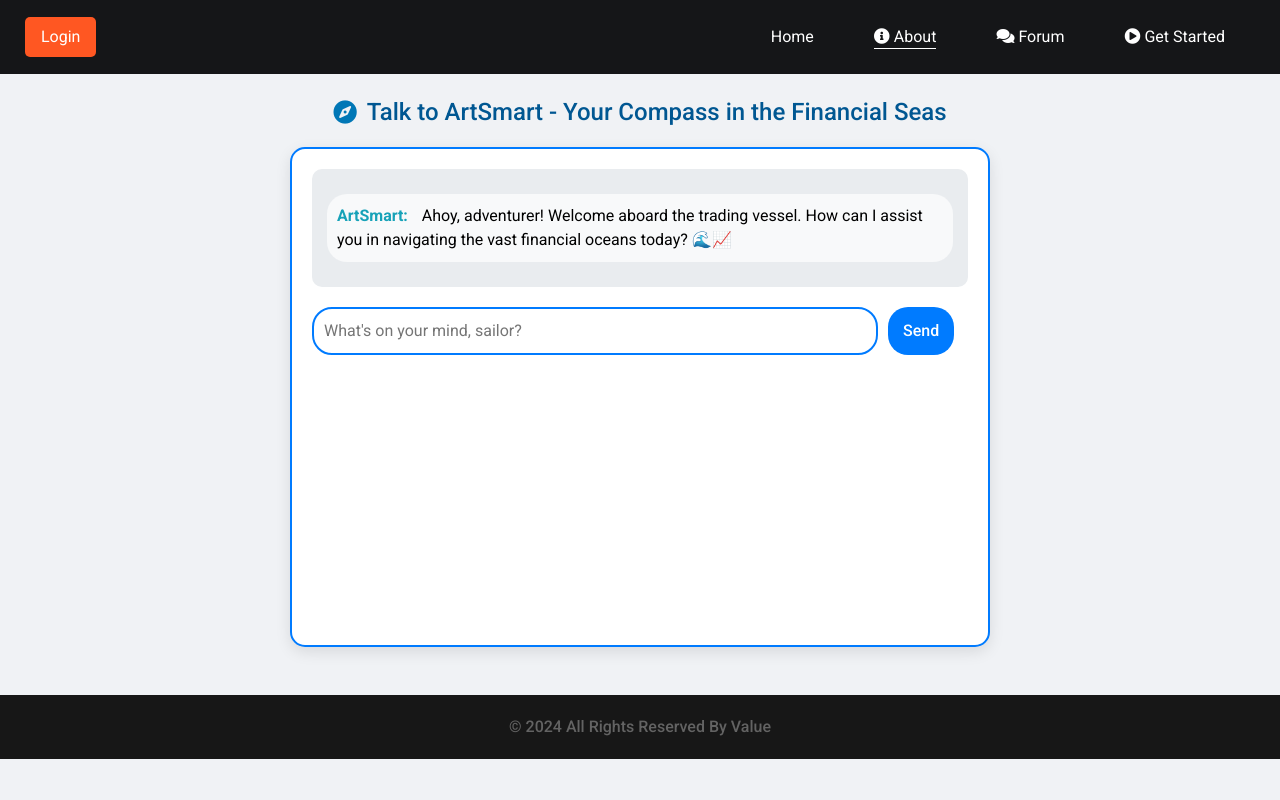
After one commit to MedAmirSoltani/trading-agent, a Django app: page /chat/ in a window 1280 px wide. The commit adds this page. Run offline with Django 4.2, Linux system fonts and the light colour scheme; some libraries are stand-ins or nearby versions.

Commit message:
artsmart

```diff
--- a/core/templates/about.html
+++ b/core/templates/about.html
@@ -192,11 +192,11 @@
           <div class="btn-box">
             {% if user.is_authenticated %}
             <a href="{% url 'how' %}">
-              Get Started
+              <i class="fas fa-play-circle"></i> Get Started
             </a>
             {% else %}
             <a href="{% url 'login' %}">
-              Get Started
+              <i class="fas fa-play-circle"></i> Get Started
             </a>
             {% endif %}
           </div>
--- /dev/null
+++ b/core/templates/chat.html
@@ -0,0 +1,454 @@
+
+
+{% load static %}
+<!DOCTYPE html>
+<html>
+  <style>
+    /* Add this CSS to style the dropdown menu */
+  .dropdown {
+    position: relative;
+    display: inline-block;
+  }
+  /* CSS for dropdown button */
+  .dropdown-btn {
+    background-color: transparent;
+    border: none;
+    color: #fff;
+    cursor: pointer;
+    padding: 10px 20px;
+    font-size: 16px;
+    text-transform: capitalize; /* Capitalize the first letter of the name */
+    display: flex;
+    align-items: center;
+  }
+
+  .dropdown-btn:hover,
+  .dropdown-btn:focus {
+    background-color: rgba(255, 255, 255, 0.1); /* Lighten the background color on hover */
+  }
+
+  /* CSS for dropdown content */
+  .dropdown-content {
+    display: none;
+    position: absolute;
+    background-color: #333; /* Background color of the dropdown content */
+    min-width: 160px;
+    z-index: 1;
+  }
+
+  .dropdown-content a {
+    color: #fff; /* Text color of the links */
+    padding: 12px 16px;
+    text-decoration: none;
+    display: block;
+  }
+
+  .dropdown-content a:hover {
+    background-color: #555; /* Darken the background color of the link on hover */
+  }
+
+  /* Show the dropdown content when the dropdown button is hovered over */
+  .dropdown:hover .dropdown-content {
+    display: block;
+
+  }
+  /* CSS for login button */
+  .login-btn {
+    background-color: #ff5722; /* Background color of the button */
+    color: #fff; /* Text color of the button */
+    border: none;
+    border-radius: 5px;
+    padding: 10px 20px;
+    font-size: 16px;
+    cursor: pointer;
+    transition: background-color 0.3s ease; /* Smooth transition for hover effect */
+  }
+
+  .login-btn:hover {
+    background-color: #ff7043; /* Darker background color on hover */
+  }
+
+  .login-btn:focus {
+    outline: none; /* Remove the default focus outline */
+  }
+
+  </style>
+     <!-- Link to Font Awesome CSS -->
+     <link rel="stylesheet" href="https://cdnjs.cloudflare.com/ajax/libs/font-awesome/5.15.4/css/all.min.css">
+     <!-- Link to custom CSS file -->
+     <link rel="stylesheet" href="{% static 'css/navbar.css' %}">
+<head>
+  <!-- Basic -->
+  <meta charset="utf-8" />
+  <meta http-equiv="X-UA-Compatible" content="IE=edge" />
+  <!-- Mobile Metas -->
+  <meta name="viewport" content="width=device-width, initial-scale=1, shrink-to-fit=no" />
+  <!-- Site Metas -->
+  <meta name="keywords" content="" />
+  <meta name="description" content="" />
+  <meta name="author" content="" />
+
+  <title>Value</title>
+
+  <!-- slider stylesheet -->
+  <!-- slider stylesheet -->
+  <link rel="stylesheet" type="text/css"
+    href="https://cdnjs.cloudflare.com/ajax/libs/OwlCarousel2/2.3.4/assets/owl.carousel.min.css" />
+
+  <!-- bootstrap core css -->
+  <link rel="stylesheet" type="text/css" href="{% static 'css/bootstrap.css' %}" />
+
+  <!-- fonts style -->
+  <link href="https://fonts.googleapis.com/css?family=Roboto:400,700&display=swap" rel="stylesheet" />
+  <!-- Custom styles for this template -->
+  <link href=" {% static 'css/style.css' %}" rel="stylesheet" />
+
+  <!-- responsive style -->
+  <link href="{% static 'css/responsive.css' %}" rel="stylesheet" />
+</head>
+<link rel="stylesheet" href="https://cdnjs.cloudflare.com/ajax/libs/font-awesome/5.15.4/css/all.min.css">
+<body>
+  <div>
+    <!-- Header section starts -->
+    <header class="header_section">
+      <div class="container-fluid">
+        <nav class="navbar navbar-expand-lg custom_nav-container">
+          <li class="nav-item dropdown">
+            <!-- Dropdown menu for user authentication -->
+            {% if user.is_authenticated %}
+            <div class="dropdown">
+                <button class="dropdown-btn">Welcome, {{ user.first_name }} <i class="fas fa-caret-down"></i></button>
+                <div class="dropdown-content">
+                  <a href="{% url 'profile' %}"><i class="fas fa-user"></i> Profile</a>
+                  <a href="{% url 'update_preferences' %}"><i class="fas fa-cog"></i> Preferences</a>
+                  <a href="{% url 'logout' %}"><i class="fas fa-sign-out-alt"></i> Logout</a>
+                </div>
+            </div>
+            {% else %}
+            <a class="nav-link login-btn" href="{% url 'login' %}">Login</a>
+            {% endif %}
+          </li>
+          <button class="navbar-toggler" type="button" data-toggle="collapse" data-target="#navbarSupportedContent"
+            aria-controls="navbarSupportedContent" aria-expanded="false" aria-label="Toggle navigation">
+            <span class="navbar-toggler-icon"></span>
+          </button>
+
+          <div class="collapse navbar-collapse" id="navbarSupportedContent">
+            <div class="d-flex ml-auto flex-column flex-lg-row align-items-center">
+              <ul class="navbar-nav">
+                <li class="nav-item">
+                  <a class="nav-link" href="{% url 'home' %}">Home <span class="sr-only">(current)</span></a>
+                </li>
+                <li class="nav-item active">
+                  <a class="nav-link" href="{% url 'about' %}"> <i class="fas fa-info-circle"></i> About </a>
+                </li>
+                <li class="nav-item">
+                  {% if user.is_authenticated %}
+                  <a class="nav-link" href="{% url 'forum' %}"> <i class="fas fa-comments"></i> Forum </a>
+                  {% else %}
+                  <a class="nav-link" href="{% url 'login' %}"> <i class="fas fa-comments"></i> Forum </a>
+                  {% endif %}
+                </li>
+
+                <li class="nav-item">
+                  {% if user.is_authenticated %}
+                  <a class="nav-link" href="{% url 'how' %}"> <i class="fas fa-play-circle"></i> Get Started </a>
+                  {% else %}
+                  <a class="nav-link" href="{% url 'login' %}"> <i class="fas fa-play-circle"></i> Get Started </a>
+                  {% endif %}
+                </li>
+                {% if user.is_authenticated %}
+                <li class="nav-item">
+                  <a class="nav-link"> <i class="fas fa-money-bill-wave"></i> Available Funds: {{ user.preferences.available_funds }}  TND </a>
+                </li>
+                {% endif %}
+              </ul>
+            </div>
+          </div>
+        </nav>
+      </div>
+    </header>
+    <!-- end header section -->
+
+
+
+
+
+
+
+
+
+
+
+
+
+
+
+
+
+
+
+
+
+
+
+
+
+<html lang="en">
+    <head>
+        <meta charset="UTF-8">
+        <meta name="viewport" content="width=device-width, initial-scale=1.0">
+        <link href="https://fonts.googleapis.com/css2?family=Roboto:wght@400;500&display=swap" rel="stylesheet">
+        <style>
+            body {
+                font-family: 'Roboto', sans-serif;
+                background-color: #f0f2f5; /* Lighter background */
+                margin: 0;
+            }
+
+            .container {
+                display: flex;
+                justify-content: center;
+                align-items: center;
+                flex-direction: column;
+                max-width: 1200px;
+                margin: auto;
+            }
+
+            .chat-box {
+                width: 100%; /* Responsive width */
+                max-width: 700px; /* Max width */
+                height: 500px;
+                background-color: #ffffff;
+                border: 2px solid #007bff; /* Themed border */
+                border-radius: 15px; /* Rounded corners */
+                box-shadow: 0 5px 15px rgba(0, 0, 0, 0.1);
+                padding: 20px;
+                box-sizing: border-box;
+                overflow-y: scroll;
+            }
+
+            #chat-messages {
+                background-color: #e9ecef; /* Changed for a softer color */
+                border-radius: 10px;
+                padding: 15px;
+                margin-bottom: 20px;
+                max-height: 400px;
+                overflow-y: scroll;
+            }
+
+            #chat-messages p {
+                margin: 10px 0; /* Adjusted spacing */
+                padding: 10px;
+                border-radius: 20px; /* More pronounced rounded corners */
+            }
+
+            #chat-messages .user-message {
+                background-color: #007bff;
+                color: white;
+                text-align: right;
+            }
+
+            #chat-messages .bot-message {
+                background-color: #f8f9fa;
+                color: black;
+                text-align: left;
+            }
+
+            .bot-name {
+                color: #17a2b8; /* Adjusted color for visibility */
+                font-weight: bold;
+                margin-right: 10px;
+            }
+
+            #user-message {
+                width: calc(100% - 90px); /* Adjusted width to fit better */
+                padding: 10px;
+                border-radius: 20px;
+                border: 2px solid #007bff; /* Themed border */
+                margin-right: 10px;
+            }
+
+            #send-button {
+                padding: 10px 15px;
+                border-radius: 20px;
+                border: none;
+                background-color: #007bff;
+                color: white;
+                cursor: pointer;
+                font-weight: 500;
+            }
+
+            img {
+                width: 100%;
+                max-width: 200px; /* Adjusted max width for better scaling */
+                margin-top: 20px; /* Added some top margin */
+            }
+
+      h2 {
+    color: #005792; /* Adjust the color to fit your design */
+    font-size: 24px; /* Adjust based on your preference */
+    text-align: center; /* Center-aligns the heading */
+    margin-bottom: 20px; /* Adds some space below the heading */
+    display: flex; /* Enables flexbox for aligning icon and text */
+    justify-content: center; /* Centers the content horizontally */
+    align-items: center; /* Centers the content vertically */
+    gap: 10px; /* Adds space between the icon and text */
+}
+
+h2 i {
+    color: #0077B6; /* You might want to use a different color for the icon */
+}
+        </style>
+    </head>
+    <br>
+    <body>
+
+    <div class="container">
+        <h2><i class="fas fa-compass"></i> Talk to ArtSmart - Your Compass in the Financial Seas</h2>        <div class="chat-box">
+            <div id="chat-messages"></div>
+            <div style="display: flex;">
+                <input type="text" id="user-message" placeholder="What's on your mind, sailor?">
+                <button id="send-button">Send</button>
+            </div>
+        </div>
+    </div>
+    </body>
+    <br> <br>
+<script>
+        window.onload = function() {
+        const chatMessages = document.getElementById('chat-messages');
+        const welcomeMessage = document.createElement('p');
+        welcomeMessage.classList.add('bot-message');
+        welcomeMessage.innerHTML = `<span class="bot-name">ArtSmart:</span> Ahoy, adventurer! Welcome aboard the trading vessel. How can I assist you in navigating the vast financial oceans today? 🌊📈`;
+        chatMessages.appendChild(welcomeMessage);
+    };
+    const userMessage = document.getElementById('user-message');
+    const sendButton = document.getElementById('send-button');
+    const chatMessages = document.getElementById('chat-messages');
+
+// Expanded and creatively enhanced responses for the chatbot
+
+const responses = {
+    "hello": "Ahoy, Trader! Captain ArtSmart at your service. Ready to conquer the financial seas? 🏴‍☠️ Let's chart a course to treasure!",
+    "thanks": "You're welcome! If gratitude were currency, you just made me a billionaire! 💰 What's next on our adventure?",
+    // Added creative responses for an engaging experience
+    "portfolio optimization": "Imagine your portfolio as a garden. We're here to pick the best plants (investments) that not only look spectacular together but also thrive well. 🌻📈 Let's cultivate your financial Eden!",
+    "how to navigate": "Navigating here is easier than finding a big dipper in a clear night sky! 🌌 Use the top compass (navigation bar) to sail through the ocean of knowledge. Seek treasures in the 'Learn' cove.",
+    "trading questions": "Curious about the mystical arts of trading? From the swift day trading spells to the powerful long-term investment incantations, I'm your wizardly guide. 🧙‍♂️✨",
+    "risk management": "Think of managing risk like packing an umbrella. ☂️ Sometimes it rains (market drops), and we gotta stay dry (protect our investments). Let's build your financial weather forecast!",
+    "financial instruments": "In the orchestra of the financial market, every instrument plays a crucial role. From the stocks' trumpets to the bonds' violins, let's compose your symphony of wealth. 🎻🎺",
+    "technical issues": "Facing gremlins in the machine? 🛠️ Fear not! Try the magic reset spell (refresh) or the ancient cache-clearing ritual. If the gremlins persist, summon our support wizards!",
+    "investment strategies": "Imagine being a culinary genius. Investment strategies are your recipes, and financial instruments are your ingredients. Let's cook up some profitable dishes! 🍳💼",
+    "about the website": "This website is like a treasure map, guiding you to the X marks of knowledge and wealth. Here, find tools to navigate the markets and insights brighter than a lighthouse. 🗺️💡",
+    "what is trading": "Trading is like the marketplace of old, bustling and full of opportunities. Here, we exchange modern treasures (stocks, bonds, gold) hoping our chest of wealth grows. 📊💎",
+    "default": "Hmm, seems I've encountered a foggy sea. Could you light a beacon (rephrase) so we navigate clearer waters? Or dive into our FAQ ocean for pearls of wisdom. 🌊🔍"
+};
+// Adding more creative responses
+responses["market trends"] = "Riding the waves of market trends is like surfing. 🏄 Sometimes you catch a great wave, other times you might wipe out. But fear not, I'm here to help you find the best waves!";
+responses["stock advice"] = "Seeking stock advice? Let's consult the financial crystal ball together. Remember, all investments carry risk, but fortune favors the bold! 📈🔮";
+responses["learning resources"] = "Hungry for knowledge? Our 'Learn' section is like a buffet for your brain, full of tasty morsels of financial wisdom. Bon appétit! 🍽️📚";
+
+function getResponse(message) {
+    message = message.toLowerCase();
+
+    if (message.includes("hello") || message.includes("hi") || message.includes("wa") || message.includes("hey")) {
+        return responses["hello"];
+    } else if (message.includes("thanks") || message.includes("thank you") || message.includes("appreciate")) {
+        return responses["thanks"];
+    } else if (message.includes("optimize") || message.includes("best portfolio") || message.includes("portfolio selection")) {
+        return responses["portfolio optimization"];
+    } else if (message.includes("how navigate") || message.includes("where find")) {
+        return responses["how to navigate"];
+    } else if (message.includes("trading question") || message.includes("how trade") || message.includes("begin trading")) {
+        return responses["trading questions"];
+    } else if (message.includes("manage risk") || message.includes("risk management") || message.includes("avoid loss")) {
+        return responses["risk management"];
+    } else if (message.includes("financial instrument") || message.includes("stocks") || message.includes("bonds") || message.includes("currencies")) {
+        return responses["financial instruments"];
+    } else if (message.includes("technical issue") || message.includes("site not working") || message.includes("can't access")) {
+        return responses["technical issues"];
+    } else if (message.includes("strategy") || message.includes("investment approach") || message.includes("how invest")) {
+        return responses["investment strategies"];
+    } else if (message.includes("about the website") || message.includes("your services") || message.includes("what offer")) {
+        return responses["about the website"];
+    } else if (message.includes("what is trading") || message.includes("explain trading") || message.includes("trading basics")) {
+        return responses["what is trading"];
+    } else if (message.includes("market trend") || message.includes("current market") || message.includes("market forecast")) {
+        return responses["market trends"];
+    } else if (message.includes("stock advice") || message.includes("which stock") || message.includes("stock recommendation")) {
+        return responses["stock advice"];
+    } else if (message.includes("learn") || message.includes("education") || message.includes("how start learning")) {
+        return responses["learning resources"];
+    } else {
+        return responses["default"];
+    }
+}
+
+
+    sendButton.addEventListener('click', () => {
+        const message = userMessage.value.trim();
+        const reply = getResponse(message);
+        const botName = "ArtSmart";
+        const html = '<p class="user-message">' + message + '</p>' +
+                     '<p class="bot-message"><span class="bot-name">' + botName + ':</span> <span class="bot-text">' + reply + '</span></p>';
+
+        chatMessages.innerHTML += html;
+        userMessage.value = '';
+        chatMessages.scrollTop = chatMessages.scrollHeight;
+    });
+</script>
+
+
+
+
+
+
+
+
+
+
+
+
+
+
+
+
+  <!-- footer section -->
+  <section class="container-fluid footer_section">
+    <p>
+      &copy; 2024 All Rights Reserved By Value
+    </p>
+  </section>
+  <!-- footer section -->
+
+  <script type="text/javascript" src="  {% static 'js/jquery-3.4.1.min.js' %}
+  "></script>
+  <script type="text/javascript" src="  {% static 'js/bootstrap.js' %}
+  "></script>
+  <script type="text/javascript" src="https://cdnjs.cloudflare.com/ajax/libs/OwlCarousel2/2.3.4/owl.carousel.min.js">
+  </script>
+  <!-- owl carousel script
+    -->
+  <script type="text/javascript">
+    $(".owl-carousel").owlCarousel({
+      loop: true,
+      margin: 0,
+      navText: [],
+      center: true,
+      autoplay: true,
+      autoplayHoverPause: true,
+      responsive: {
+        0: {
+          items: 1
+        },
+        1000: {
+          items: 3
+        }
+      }
+    });
+  </script>
+  <!-- end owl carousel script -->
+</body>
+
+</html>
--- a/core/views.py
+++ b/core/views.py
@@ -767,3 +767,9 @@ def download_csv(request):
         writer.writerow(row)
 
     return response
+
+from django.shortcuts import render
+
+
+def chat_interface(request):
+    return render(request, 'chat.html')
--- a/django_plotly/urls.py
+++ b/django_plotly/urls.py
@@ -2,7 +2,7 @@
 
 from django.urls import path
 from django.contrib.auth.views import LogoutView
-from core.views import sector_details,company_details,download_csv,sentiment_analysis,topic_detail,add_topic,add_from_csv,forum,dashboard,portfolio_analysis,trading_strategies,market_insights,company_portfolio,home,about,how,register,user_login,profile,preferences,update_preferences,allcourses
+from core.views import chat_interface,sector_details,company_details,download_csv,sentiment_analysis,topic_detail,add_topic,add_from_csv,forum,dashboard,portfolio_analysis,trading_strategies,market_insights,company_portfolio,home,about,how,register,user_login,profile,preferences,update_preferences,allcourses
 urlpatterns = [
 
     path('home/', home, name='home'),
@@ -27,6 +27,7 @@ urlpatterns = [
 
     path('sector_details/<str:sector_name>/', sector_details, name='sector_details'),
     path('company_details/<str:company_name>/', company_details, name='company_details'),
+    path('chat/', chat_interface, name='chat'),
 
     path('', user_login, name='login'),
     path('company_portfolio/<str:company_name>/', company_portfolio, name='company_portfolio'),
```
Also changed, not shown: core/templates/home.html (+13 -6 lines), core/migrations/0006_customuser_face_image.py (added), core/migrations/0007_remove_customuser_face_image_customuser_photo.py (added), core/migrations/0008_remove_customuser_photo.py (added), core/static/images/Cyborg.gif (added), 4 other files.
